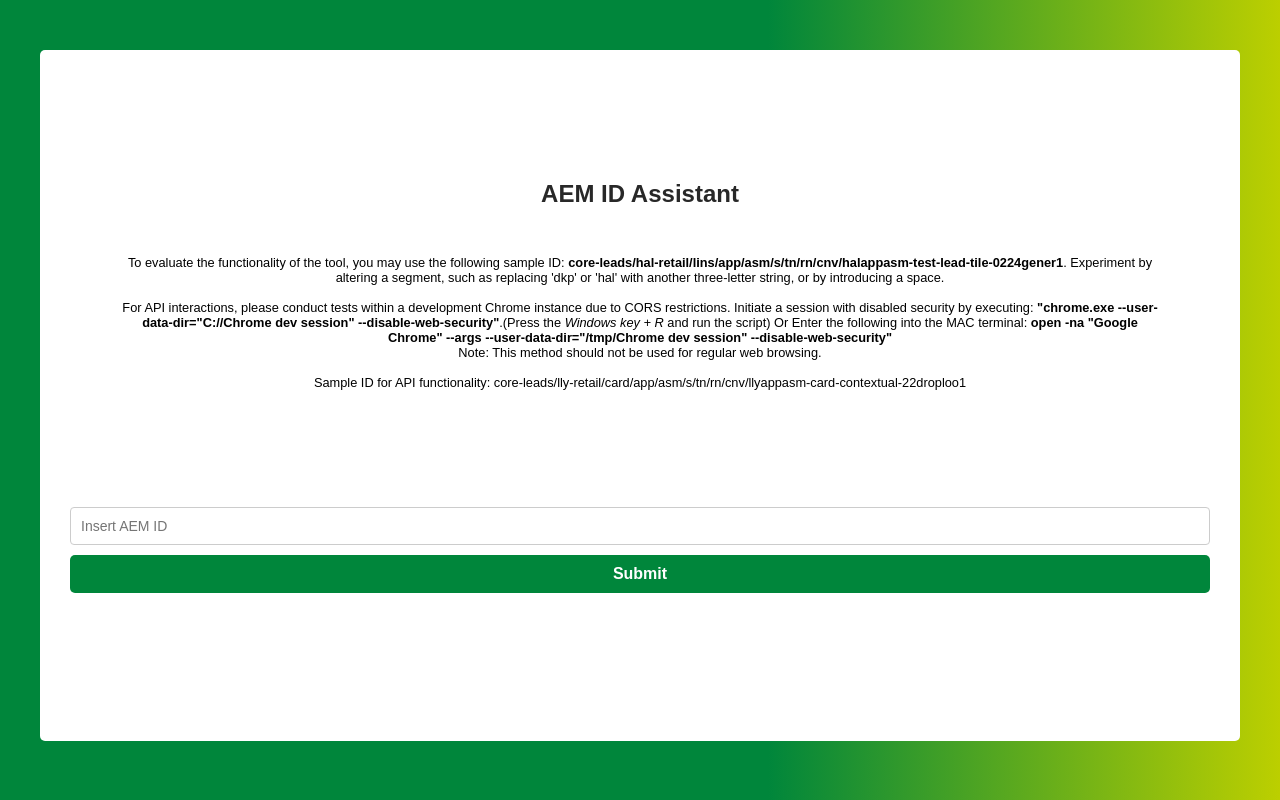
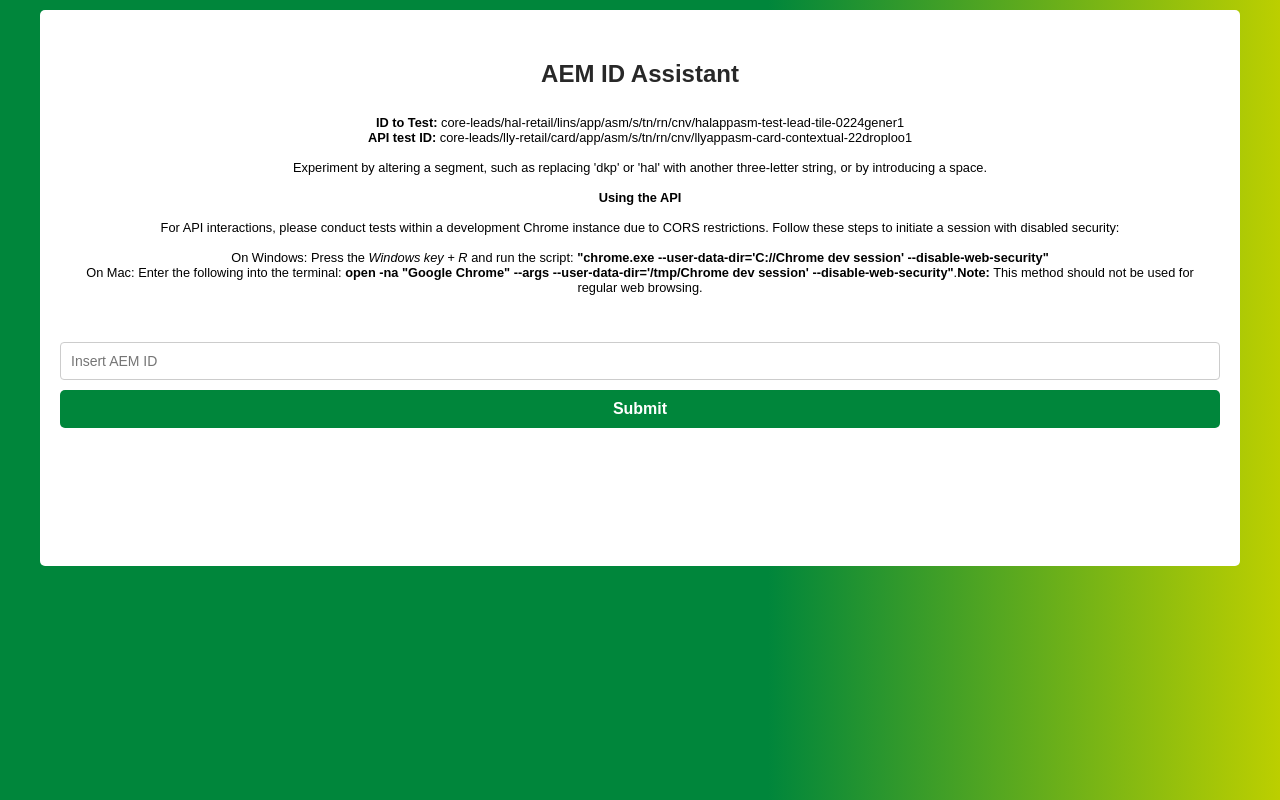
Before and after one commit to Berodtm/react-aem-id-assistant, a React (Vite) app: page / in a window 1280 px wide. Built offline with nearby package versions, Linux system fonts and the light colour scheme.

Commit message:
updated css and jsx for header text

```diff
--- a/src/components/Header.jsx
+++ b/src/components/Header.jsx
@@ -1,14 +1,46 @@
 import React from 'react';
 
 const Header = () => (
-  <div className="container">
+  <div className='container'>
     <h1>AEM ID Assistant</h1>
-    <p className="description">
-      To evaluate the functionality of the tool, you may use the following sample ID: <strong>core-leads/hal-retail/lins/app/asm/s/tn/rn/cnv/halappasm-test-lead-tile-0224gener1</strong>. Experiment by altering a segment, such as replacing 'dkp' or 'hal' with another three-letter string, or by introducing a space.
-      <br /><br />
-      For API interactions, please conduct tests within a development Chrome instance due to CORS restrictions. Initiate a session with disabled security by executing: <strong>"chrome.exe --user-data-dir="C://Chrome dev session" --disable-web-security"</strong>.(Press the <em>Windows key + R</em> and run the script) Or Enter the following into the MAC terminal: <strong>open -na "Google Chrome" --args --user-data-dir="/tmp/Chrome dev session" --disable-web-security"</strong><br />
-      Note: This method should not be used for regular web browsing.<br /><br />
-      Sample ID for API functionality: core-leads/lly-retail/card/app/asm/s/tn/rn/cnv/llyappasm-card-contextual-22droploo1
+    <p className='description'>
+      <strong>ID to Test: </strong>
+
+      core-leads/hal-retail/lins/app/asm/s/tn/rn/cnv/halappasm-test-lead-tile-0224gener1
+      <br />
+      <strong>API test ID: </strong>
+
+      core-leads/lly-retail/card/app/asm/s/tn/rn/cnv/llyappasm-card-contextual-22droploo1
+      <br /> <br />
+      Experiment by altering a segment, such as replacing 'dkp' or 'hal' with
+      another three-letter string, or by introducing a space.
+      <br />
+      <br />
+      <strong>Using the API</strong>
+      <br /> <br />
+      For API interactions, please conduct tests within a development Chrome
+      instance due to CORS restrictions. Follow these steps to initiate a
+      session with disabled security:<br /><br />
+
+
+          On Windows: Press the <em>Windows key + R</em> and run the script:{' '}
+          <strong>
+            "chrome.exe --user-data-dir='C://Chrome dev session'
+            --disable-web-security"
+          </strong><br />
+
+
+
+          On Mac: Enter the following into the terminal:{' '}
+          <strong>
+            open -na "Google Chrome" --args --user-data-dir='/tmp/Chrome dev
+            session' --disable-web-security"
+          </strong>
+          .
+
+
+      <strong>Note:</strong> This method should not be used for regular web
+      browsing.
     </p>
   </div>
 );
--- a/src/style.css
+++ b/src/style.css
@@ -17,7 +17,7 @@
 .description {
   font-size: 0.8em;
   text-align: center;
-  padding: 30px;
+  padding: 10px;
 }
 
 #live-check-results {
@@ -30,9 +30,9 @@
   align-items: center;
   background-color: #fff;
   max-width: 1200px;
-  margin: 50px auto;
+  margin: 10px auto;
   border-radius: 5px;
-  padding: 20px;
+  padding: 10px;
 }
 
 .output {
@@ -45,7 +45,7 @@
   text-align: center;
   padding: 10px;
   font-weight: bold;
-  margin: 30px 0 0 0;
+  margin: 10px 0 0 0;
 }
 
 .aem-button {
```
